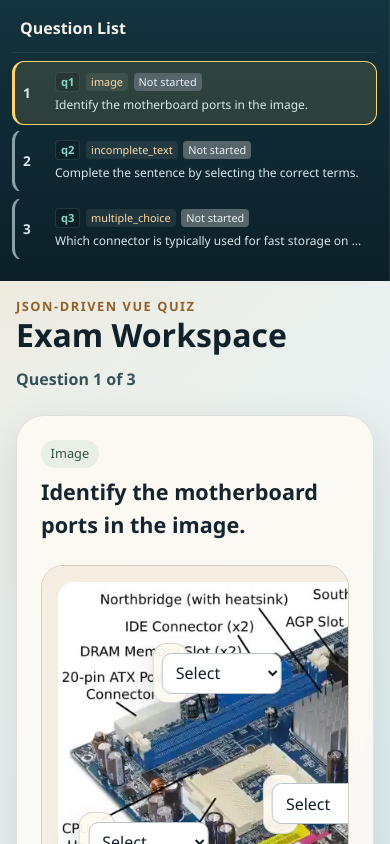
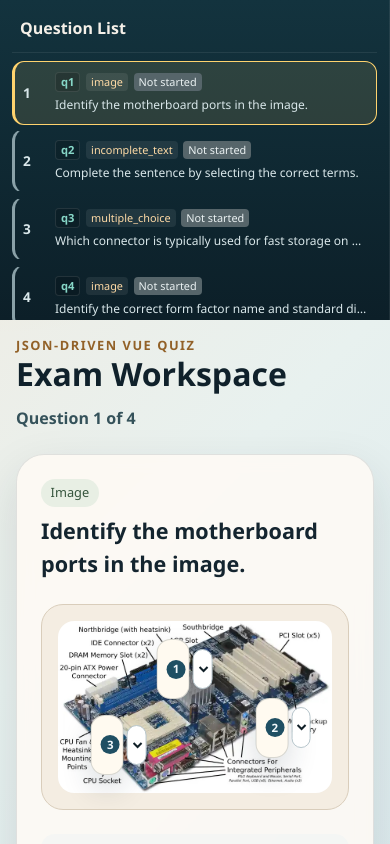
Before and after one commit to Alopalao/quiz-app, a Vue app: page / in a window 390 px wide. Shown: the top 844 px of the page. Built offline with nearby package versions, Linux system fonts and the light colour scheme.

Commit message:
Ready to share

```diff
--- a/public/questions.json
+++ b/public/questions.json
@@ -6,7 +6,9 @@
       "prompt": "Identify the motherboard ports in the image.",
       "image": {
         "src": "images/motherboard.jpg",
-        "alt": "Motherboard diagram"
+        "alt": "Motherboard diagram",
+        "width": 700,
+        "height": 439
       },
       "dropdowns": [
         {
@@ -75,6 +77,91 @@
         "PS/2"
       ],
       "correct_answers": ["M.2"]
+    },
+{
+  "id": "q4",
+  "type": "image",
+  "prompt": "Identify the correct form factor name and standard dimensions for each motherboard shown below.",
+  "image": {
+    "src": "images/mother_types.jpg",
+    "alt": "Comparison of different motherboard form factors"
+  },
+  "dropdowns": [
+    {
+      "id": "eatx_name",
+      "label": "Form Factor 1",
+      "x": 0.14,
+      "y": 0.83,
+      "width": 0.10,
+      "options": ["ATX", "EATX", "micro-ATX", "SSI EEB"]
+    },
+    {
+      "id": "eatx_dim",
+      "label": "Dimensions 1",
+      "x": 0.14,
+      "y": 0.93,
+      "width": 0.12,
+      "options": ["12 x 13 inches", "12 x 10.7 inches", "12 x 9.6 inches", "9.6 x 9.6 inches"]
+    },
+    {
+      "id": "atx_name",
+      "label": "Form Factor 2",
+      "x": 0.42,
+      "y": 0.83,
+      "width": 0.10,
+      "options": ["ATX", "EATX", "micro-ATX", "Mini-ITX"]
+    },
+    {
+      "id": "atx_dim",
+      "label": "Dimensions 2",
+      "x": 0.42,
+      "y": 0.93,
+      "width": 0.12,
+      "options": ["12 x 10.7 inches", "12 x 9.6 inches", "9.6 x 9.6 inches", "8.5 x 7.5 inches"]
+    },
+    {
+      "id": "micro_atx_name",
+      "label": "Form Factor 3",
+      "x": 0.67,
+      "y": 0.83,
+      "width": 0.20,
+      "options": ["ATX", "micro-ATX", "Mini-ITX", "Mini-DTX"]
+    },
+    {
+      "id": "micro_atx_dim",
+      "label": "Dimensions 3",
+      "x": 0.67,
+      "y": 0.93,
+      "width": 0.12,
+      "options": ["12 x 9.6 inches", "9.6 x 9.6 inches", "6.7 x 6.7 inches", "9.6 x 8.0 inches"]
+    },
+    {
+      "id": "mini_itx_name",
+      "label": "Form Factor 4",
+      "x": 0.90,
+      "y": 0.83,
+      "width": 0.19,
+      "options": ["micro-ATX", "Mini-ITX", "Nano-ITX", "Mini-DTX"]
+    },
+    {
+      "id": "mini_itx_dim",
+      "label": "Dimensions 4",
+      "x": 0.90,
+      "y": 0.93,
+      "width": 0.12,
+      "options": ["9.6 x 9.6 inches", "7.0 x 7.0 inches", "6.7 x 6.7 inches", "4.7 x 4.7 inches"]
     }
+  ],
+  "correct_answers": {
+    "eatx_name": "EATX",
+    "eatx_dim": "12 x 10.7 inches",
+    "atx_name": "ATX",
+    "atx_dim": "12 x 9.6 inches",
+    "micro_atx_name": "micro-ATX",
+    "micro_atx_dim": "9.6 x 9.6 inches",
+    "mini_itx_name": "Mini-ITX",
+    "mini_itx_dim": "6.7 x 6.7 inches"
+  }
+}
   ]
 }
--- a/src/components/ImageQuestion.vue
+++ b/src/components/ImageQuestion.vue
@@ -1,4 +1,6 @@
 <script setup>
+import { computed, ref } from 'vue'
+
 const props = defineProps({
   question: {
     type: Object,
@@ -15,9 +17,48 @@ const props = defineProps({
 })
 
 const emit = defineEmits(['update-answer'])
+const naturalSize = ref({ width: 0, height: 0 })
 
 function onChange(fieldId, value) {
   emit('update-answer', { fieldId, value })
+}
+
+function onImageLoad(event) {
+  const imageElement = event.target
+  naturalSize.value = {
+    width: imageElement.naturalWidth,
+    height: imageElement.naturalHeight,
+  }
+}
+
+function toPercent(value, axis) {
+  if (value === undefined || value === null) {
+    return 0
+  }
+
+  // Supports normalized values (0..1) or absolute image-pixel values.
+  if (value <= 1) {
+    return value * 100
+  }
+
+  const sourceSize =
+    axis === 'y'
+      ? props.question.image?.height ?? naturalSize.value.height
+      : props.question.image?.width ?? naturalSize.value.width
+
+  if (!sourceSize) {
+    return 0
+  }
+
+  return (value / sourceSize) * 100
+}
+
+function hotspotStyle(dropdown) {
+  return {
+    left: `${toPercent(dropdown.x, 'x')}%`,
+    top: `${toPercent(dropdown.y, 'y')}%`,
+    width: `${toPercent(dropdown.width, 'x')}%`,
+  }
 }
 
 function dropdownTone(fieldId) {
@@ -29,23 +70,48 @@ function dropdownTone(fieldId) {
   const correctValue = props.question.correct_answers[fieldId]
   return selectedValue === correctValue ? 'select-correct' : 'select-incorrect'
 }
+
+const feedbackRows = computed(() => {
+  if (!props.checked) {
+    return []
+  }
+
+  return props.question.dropdowns.map((dropdown, index) => {
+    const selected = props.answers[dropdown.id] ?? ''
+    const correct = props.question.correct_answers[dropdown.id]
+    const isCorrect = selected === correct
+
+    return {
+      id: dropdown.id,
+      number: index + 1,
+      label: dropdown.label,
+      selected,
+      correct,
+      isCorrect,
+    }
+  })
+})
 </script>
 
 <template>
   <div class="image-question">
     <div class="image-board">
-      <img :src="question.image.src" :alt="question.image.alt" class="question-image" />
+      <div class="image-canvas">
+        <img
+          :src="question.image.src"
+          :alt="question.image.alt"
+          class="question-image"
+          @load="onImageLoad"
+        />
 
         <div
-        v-for="dropdown in question.dropdowns"
+          v-for="(dropdown, index) in question.dropdowns"
           :key="dropdown.id"
           class="hotspot"
-        :style="{
-          left: `${dropdown.x * 100}%`,
-          top: `${dropdown.y * 100}%`,
-          width: `${dropdown.width * 100}%`,
-        }"
+          :style="hotspotStyle(dropdown)"
         >
+          <div class="dropdown-row">
+            <span class="dropdown-number">{{ index + 1 }}</span>
             <select
               :id="dropdown.id"
               :aria-label="dropdown.label"
@@ -58,17 +124,22 @@ function dropdownTone(fieldId) {
                 {{ option }}
               </option>
             </select>
-        <p
-          v-if="checked"
-          class="answer-feedback"
-          :class="dropdownTone(dropdown.id) === 'select-correct' ? 'is-correct' : 'is-incorrect'"
-        >
-          <span v-if="dropdownTone(dropdown.id) === 'select-correct'">Correct selection.</span>
+          </div>
+        </div>
+      </div>
+
+      <section v-if="checked" class="feedback-panel">
+        <p class="feedback-title">Answer check</p>
+        <ul class="feedback-list">
+          <li v-for="row in feedbackRows" :key="row.id" :class="row.isCorrect ? 'is-correct' : 'is-incorrect'">
+            <span class="feedback-number">{{ row.number }}</span>
+            <span v-if="row.isCorrect"> correct.</span>
             <span v-else>
-            Correct: <strong>{{ question.correct_answers[dropdown.id] }}</strong>
+              <strong>{{ row.correct }}</strong>
             </span>
-        </p>
-      </div>
+          </li>
+        </ul>
+      </section>
     </div>
   </div>
 </template>
@@ -79,7 +150,8 @@ function dropdownTone(fieldId) {
 }
 
 .image-board {
-  position: relative;
+  display: grid;
+  justify-items: center;
   background: #f4ede2;
   border: 0.0625rem solid #d9cdbb;
   border-radius: 1.375rem;
@@ -87,10 +159,18 @@ function dropdownTone(fieldId) {
   overflow: auto;
 }
 
+.image-canvas {
+  position: relative;
+  width: fit-content;
+  max-width: 100%;
+}
+
 .question-image {
   display: block;
-  width: 100%;
-  min-width: 42.5rem;
+  width: auto;
+  max-width: 100%;
+  max-height: 65vh;
+  height: auto;
   border-radius: 1rem;
 }
 
@@ -99,16 +179,37 @@ function dropdownTone(fieldId) {
   transform: translate(-50%, -50%);
   display: grid;
   gap: 0.3rem;
-  background: rgba(255, 250, 240, 0.95);
+  background: #fffaf0;
   border: 0.0625rem solid rgba(39, 56, 64, 0.18);
   border-radius: 0.875rem;
   padding: 0.55rem;
   box-shadow: 0 0.875rem 1.875rem rgba(24, 44, 54, 0.16);
 }
 
+.dropdown-row {
+  display: flex;
+  align-items: center;
+  gap: 0.45rem;
+}
+
+.dropdown-number,
+.feedback-number {
+  display: inline-grid;
+  place-items: center;
+  width: 1.2rem;
+  height: 1.2rem;
+  border-radius: 999rem;
+  font-size: 0.72rem;
+  font-weight: 700;
+  line-height: 1;
+  background: #1f4f63;
+  color: #f1f8fb;
+  flex: 0 0 auto;
+}
+
 select {
   width: 100%;
-  min-width: 7.5rem;
+  min-width: 0;
   border: 0.0625rem solid #b7c6cc;
   border-radius: 0.625rem;
   padding: 0.45rem 0.55rem;
@@ -127,22 +228,50 @@ select.select-incorrect {
   border-color: #ce6c94;
 }
 
-.answer-feedback {
-  margin: 0;
-  font-size: 0.72rem;
+.feedback-panel {
+  margin-top: 0.75rem;
+  width: 100%;
+  background: #fffdf7;
+  border: 0.0625rem solid #dfd4c1;
+  border-radius: 0.75rem;
+  padding: 0.65rem 0.8rem;
 }
 
-.answer-feedback.is-correct {
+.feedback-title {
+  margin: 0;
+  font-size: 0.78rem;
+  font-weight: 700;
+  letter-spacing: 0.04em;
+  text-transform: uppercase;
+  color: #3b4b52;
+}
+
+.feedback-list {
+  margin: 0.5rem 0 0;
+  padding-left: 0;
+  list-style: none;
+  display: grid;
+  gap: 0.2rem;
+  font-size: 0.78rem;
+}
+
+.feedback-list li {
+  display: flex;
+  align-items: baseline;
+  gap: 0.35rem;
+}
+
+.feedback-list li.is-correct {
   color: #28553d;
 }
 
-.answer-feedback.is-incorrect {
+.feedback-list li.is-incorrect {
   color: #7a3653;
 }
 
 @media (max-width: 60rem) {
   .question-image {
-    min-width: 35rem;
+    max-height: 50vh;
   }
 }
 </style>
--- a/src/components/IncompleteTextQuestion.vue
+++ b/src/components/IncompleteTextQuestion.vue
@@ -55,7 +55,8 @@ function blankTone(fieldId) {
             >
               <span v-if="blankTone(part.id) === 'select-correct'">Correct.</span>
               <span v-else>
-                Correct: <strong>{{ question.correct_answers[part.id] }}</strong>
+                Your answer: <strong>{{ answers[part.id] || 'No answer selected' }}</strong>
+                | Correct: <strong>{{ question.correct_answers[part.id] }}</strong>
               </span>
             </span>
           </span>
--- a/src/style.css
+++ b/src/style.css
@@ -39,7 +39,6 @@ button {
 .quiz-shell {
   min-height: 100vh;
   display: flex;
-  align-items: flex-start;
 }
 
 .quiz-main {
@@ -47,7 +46,6 @@ button {
   padding: 2rem;
   display: grid;
   gap: 1.5rem;
-  align-content: start;
 }
 
 .quiz-header {
@@ -97,8 +95,6 @@ h2 {
   padding: 1.5rem;
   display: grid;
   gap: 1.5rem;
-  align-content: start;
-  grid-auto-rows: max-content;
 }
 
 .state-panel {
@@ -147,18 +143,15 @@ h2 {
 .question-actions {
   display: flex;
   justify-content: space-between;
-  align-items: center;
   gap: 0.75rem;
 }
 
 .nav-button {
   border: none;
   border-radius: 0.875rem;
-  height: 3.125rem;
-  width: 8.75rem;
-  padding: 0 1.1rem;
+  padding: 0.8rem 1.1rem;
+  min-width: 7.5rem;
   font-weight: 700;
-  flex: 0 0 auto;
 }
 
 .nav-button.primary {
```
Also changed, not shown: public/images/mother_types.jpg (added). Lines whose indentation alone changed are shown as unchanged.
